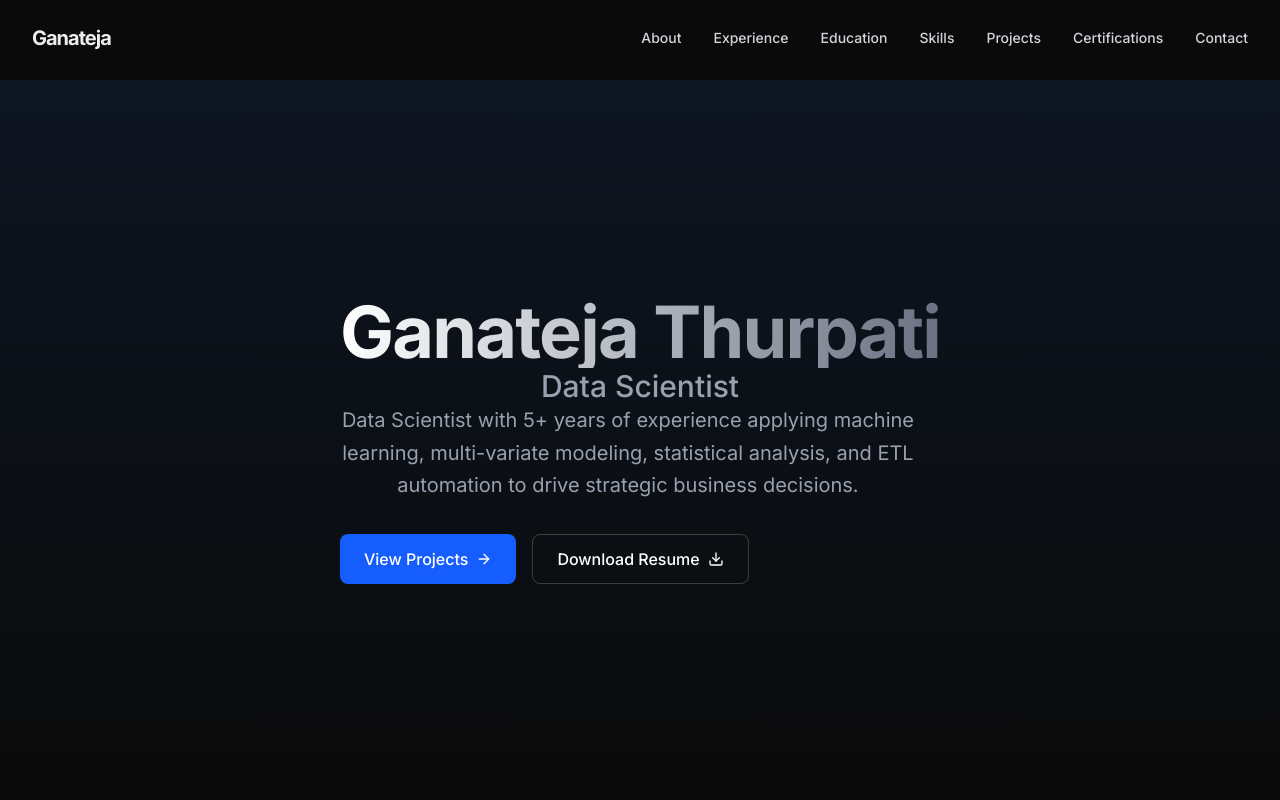
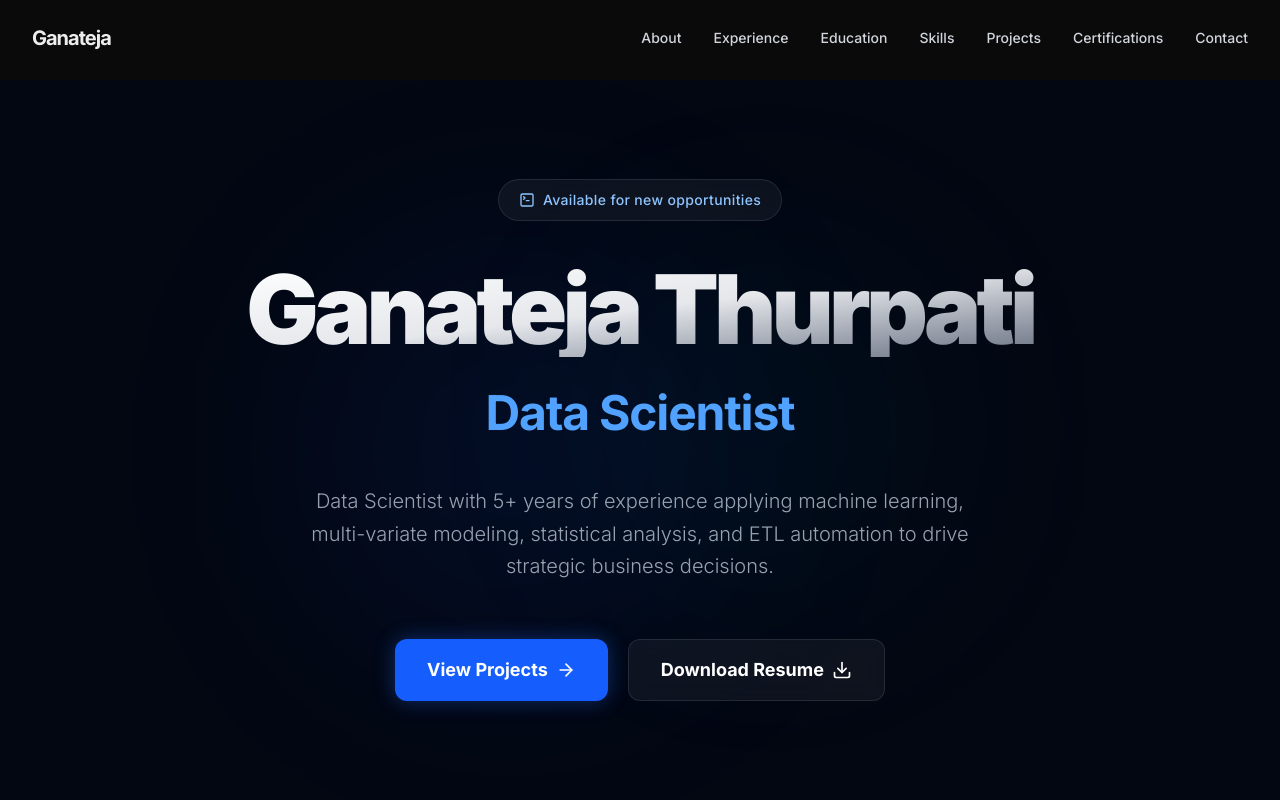
Before and after one commit to Ganateja19/ganateja-portfolio, a Next.js app: page /ganateja-portfolio/ in a window 1280 px wide. Shown: the top 800 px of the page. Built offline with nearby package versions, Linux system fonts and the light colour scheme.

Commit message:
Comprehensive UI Overhaul for premium aesthetic

```diff
--- a/components/Hero.tsx
+++ b/components/Hero.tsx
@@ -1,69 +1,82 @@
 "use client";
 
 import { motion } from "framer-motion";
-import { ArrowRight, Download } from "lucide-react";
+import { ArrowRight, Download, TerminalSquare } from "lucide-react";
 import { personalData } from "@/lib/data";
 import Link from "next/link";
 import SectionWrapper from "./SectionWrapper";
 
 const Hero = () => {
     return (
-        <div className="relative h-[90vh] flex items-center justify-center overflow-hidden">
-            {/* Background Gradient */}
-            <div className="absolute inset-0 bg-gradient-to-b from-blue-500/10 to-transparent pointer-events-none" />
+        <div className="relative min-h-[90vh] flex items-center justify-center overflow-hidden">
+            {/* Background Animated Gradients */}
+            <div className="absolute inset-0 bg-[#030712] -z-20" />
+            <div className="absolute top-1/4 left-1/4 w-96 h-96 bg-blue-600/20 rounded-full blur-[120px] -z-10 animate-pulse" />
+            <div className="absolute bottom-1/4 right-1/4 w-96 h-96 bg-cyan-600/10 rounded-full blur-[100px] -z-10 animate-pulse" style={{ animationDelay: '2s' }} />
 
-            <SectionWrapper className="z-10 text-center flex flex-col items-center gap-6">
-
+            <SectionWrapper className="z-10 w-full">
+                <div className="flex flex-col items-center text-center gap-8 max-w-4xl mx-auto">
+                    <motion.div
+                        initial={{ opacity: 0, scale: 0.9 }}
+                        animate={{ opacity: 1, scale: 1 }}
+                        transition={{ duration: 0.5 }}
+                        className="inline-flex items-center gap-2 px-5 py-2.5 rounded-full bg-white/5 border border-white/10 backdrop-blur-md text-blue-300 text-sm font-medium tracking-wide mb-2"
+                    >
+                        <TerminalSquare className="w-4 h-4" />
+                        Available for new opportunities
+                    </motion.div>
 
                     <motion.h1
-                    initial={{ opacity: 0, y: 20 }}
+                        initial={{ opacity: 0, y: 30 }}
                         animate={{ opacity: 1, y: 0 }}
-                    transition={{ duration: 0.5, delay: 0.1 }}
-                    className="text-5xl md:text-7xl font-bold tracking-tight bg-clip-text text-transparent bg-gradient-to-r from-white to-gray-500"
+                        transition={{ duration: 0.6, delay: 0.1 }}
+                        className="text-5xl md:text-7xl lg:text-8xl font-black tracking-tighter text-transparent bg-clip-text bg-gradient-to-br from-white via-gray-200 to-gray-500"
                     >
                         {personalData.name}
                     </motion.h1>
 
                     <motion.h2
-                    initial={{ opacity: 0, y: 20 }}
+                        initial={{ opacity: 0, y: 30 }}
                         animate={{ opacity: 1, y: 0 }}
-                    transition={{ duration: 0.5, delay: 0.2 }}
-                    className="text-2xl md:text-3xl text-gray-400 font-medium"
+                        transition={{ duration: 0.6, delay: 0.2 }}
+                        className="text-3xl md:text-5xl text-blue-400 font-bold tracking-tight"
                     >
                         {personalData.role}
                     </motion.h2>
 
                     <motion.p
-                    initial={{ opacity: 0, y: 20 }}
+                        initial={{ opacity: 0, y: 30 }}
                         animate={{ opacity: 1, y: 0 }}
-                    transition={{ duration: 0.5, delay: 0.3 }}
-                    className="max-w-xl text-gray-400 text-lg md:text-xl leading-relaxed"
+                        transition={{ duration: 0.6, delay: 0.3 }}
+                        className="max-w-2xl text-gray-400 text-lg md:text-xl leading-relaxed font-light mt-4"
                     >
                         {personalData.bio}
                     </motion.p>
 
                     <motion.div
-                    initial={{ opacity: 0, y: 20 }}
+                        initial={{ opacity: 0, y: 30 }}
                         animate={{ opacity: 1, y: 0 }}
-                    transition={{ duration: 0.5, delay: 0.4 }}
-                    className="flex gap-4 mt-8"
+                        transition={{ duration: 0.6, delay: 0.4 }}
+                        className="flex flex-col sm:flex-row gap-5 mt-6 w-full sm:w-auto px-4 sm:px-0"
                     >
                         <Link
                             href="#projects"
-                        className="group flex items-center gap-2 bg-blue-600 hover:bg-blue-700 text-white px-6 py-3 rounded-lg font-medium transition-all"
+                            className="group relative flex items-center justify-center gap-2 bg-blue-600 hover:bg-blue-500 text-white px-8 py-4 rounded-xl font-bold text-lg transition-all duration-300 shadow-[0_0_20px_rgba(37,99,235,0.4)] hover:shadow-[0_0_30px_rgba(37,99,235,0.6)] hover:-translate-y-1 overflow-hidden"
                         >
+                            <div className="absolute inset-0 w-full h-full bg-gradient-to-r from-transparent via-white/20 to-transparent -translate-x-full group-hover:translate-x-full transition-transform duration-1000" />
                             View Projects
-                        <ArrowRight className="w-4 h-4 group-hover:translate-x-1 transition-transform" />
+                            <ArrowRight className="w-5 h-5 group-hover:translate-x-1 transition-transform" />
                         </Link>
                         <a
                             href="./resume.pdf"
                             download
-                        className="flex items-center gap-2 border border-white/20 hover:border-white/40 hover:bg-white/5 text-white px-6 py-3 rounded-lg font-medium transition-all"
+                            className="group flex items-center justify-center gap-2 bg-white/5 hover:bg-white/10 border border-white/10 hover:border-white/30 text-white px-8 py-4 rounded-xl font-bold text-lg transition-all duration-300 backdrop-blur-md hover:-translate-y-1"
                         >
                             Download Resume
-                        <Download className="w-4 h-4" />
+                            <Download className="w-5 h-5 group-hover:-translate-y-1 transition-transform" />
                         </a>
                     </motion.div>
+                </div>
             </SectionWrapper>
         </div>
     );
--- a/components/Skills.tsx
+++ b/components/Skills.tsx
@@ -7,29 +7,37 @@ import { skills } from "@/lib/data";
 const Skills = () => {
     return (
         <SectionWrapper id="skills">
-            <h2 className="text-3xl md:text-4xl font-bold text-white text-center mb-12">
-                Technical Skills
+            <h2 className="text-3xl md:text-5xl font-bold tracking-tight text-transparent bg-clip-text bg-gradient-to-r from-white to-gray-400 text-center mb-16">
+                Technical Expertise
             </h2>
-            <div className="grid gap-8">
-                {Object.entries(skills).map(([category, items]: [string, any[]]) => (
-                    <div key={category} className="space-y-4">
-                        <h3 className="text-xl font-semibold text-blue-400">{category}</h3>
-                        <div className="flex flex-wrap gap-3">
-                            {items.map((skill: string, index: number) => (
-                                <motion.div
+            <div className="grid md:grid-cols-2 lg:grid-cols-3 gap-6 md:gap-8">
+                {Object.entries(skills).map(([category, items]: [string, any[]], idx: number) => (
+                    <motion.div
+                        key={category}
+                        initial={{ opacity: 0, y: 20 }}
+                        whileInView={{ opacity: 1, y: 0 }}
+                        viewport={{ once: true, margin: "-50px" }}
+                        transition={{ duration: 0.5, delay: idx * 0.1 }}
+                        className="p-6 md:p-8 rounded-2xl bg-white/5 border border-white/10 hover:border-blue-500/30 hover:bg-white/[0.07] transition-all duration-300 backdrop-blur-sm group"
+                    >
+                        <h3 className="text-xl font-bold text-white mb-6 flex items-center gap-3">
+                            <span className="w-8 h-8 rounded-lg bg-blue-500/10 flex items-center justify-center text-blue-400 border border-blue-500/20 group-hover:bg-blue-500/20 transition-colors">
+                                {/* Decorator icon block */}
+                                <div className="w-2.5 h-2.5 rounded-sm bg-blue-400" />
+                            </span>
+                            {category}
+                        </h3>
+                        <div className="flex flex-wrap gap-2.5">
+                            {items.map((skill: string) => (
+                                <div
                                     key={skill}
-                                    initial={{ opacity: 0, scale: 0.8 }}
-                                    whileInView={{ opacity: 1, scale: 1 }}
-                                    viewport={{ once: true }}
-                                    transition={{ delay: index * 0.05 }}
-                                    whileHover={{ scale: 1.05, borderColor: "rgba(59, 130, 246, 0.5)" }}
-                                    className="px-4 py-2 bg-white/5 border border-white/10 rounded-lg text-sm md:text-base text-gray-300 font-medium cursor-default hover:text-white hover:bg-white/10 transition-all"
+                                    className="px-3.5 py-1.5 bg-black/40 border border-white/10 rounded-lg text-sm text-gray-300 font-medium hover:text-white hover:border-blue-500/50 hover:bg-blue-500/10 hover:shadow-[0_0_15px_rgba(59,130,246,0.3)] transition-all duration-300 cursor-default"
                                 >
                                     {skill}
-                                </motion.div>
+                                </div>
                             ))}
                         </div>
-                    </div>
+                    </motion.div>
                 ))}
             </div>
         </SectionWrapper>
```
Also changed, not shown: components/Projects.tsx (+18 -17 lines). Lines whose indentation alone changed are shown as unchanged.
